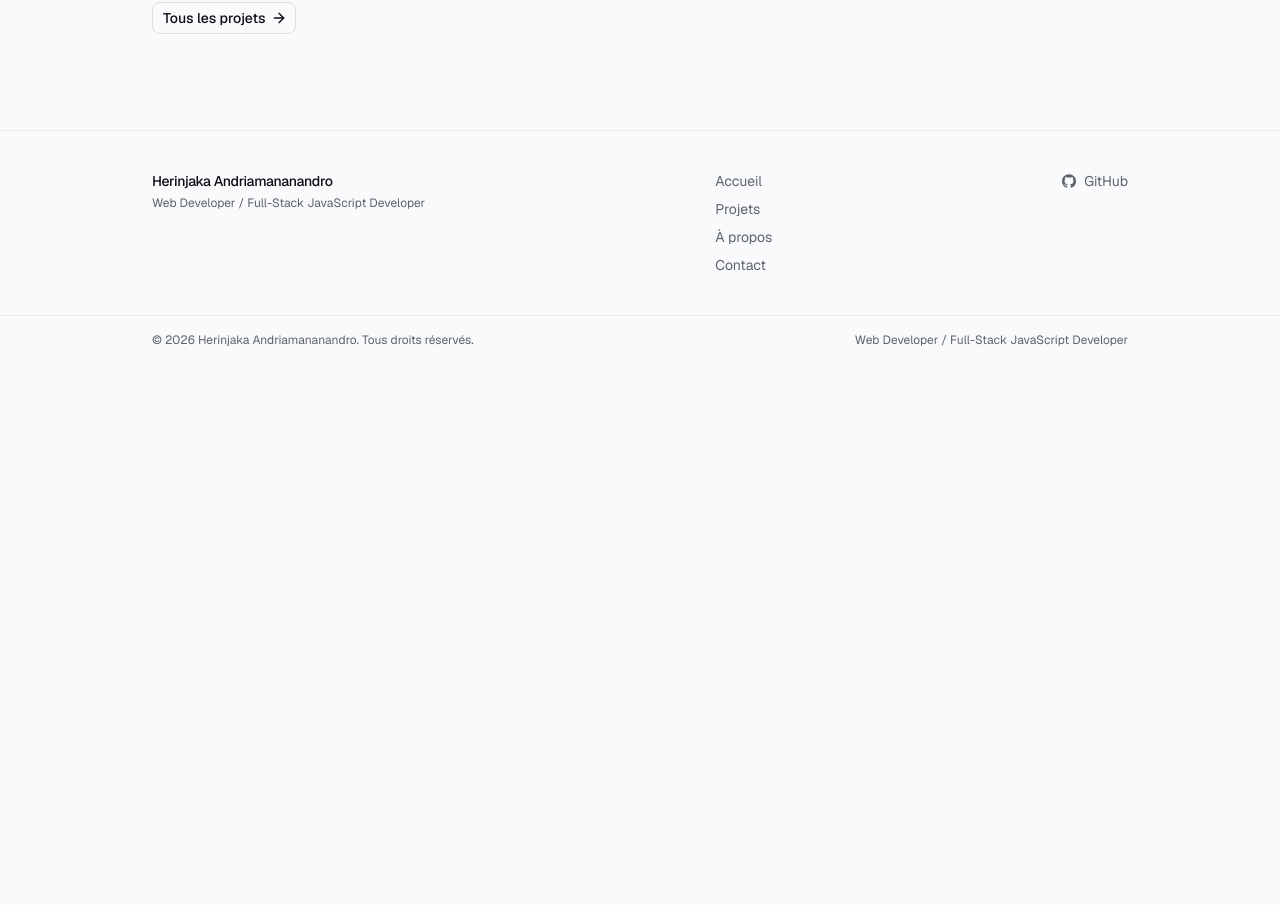
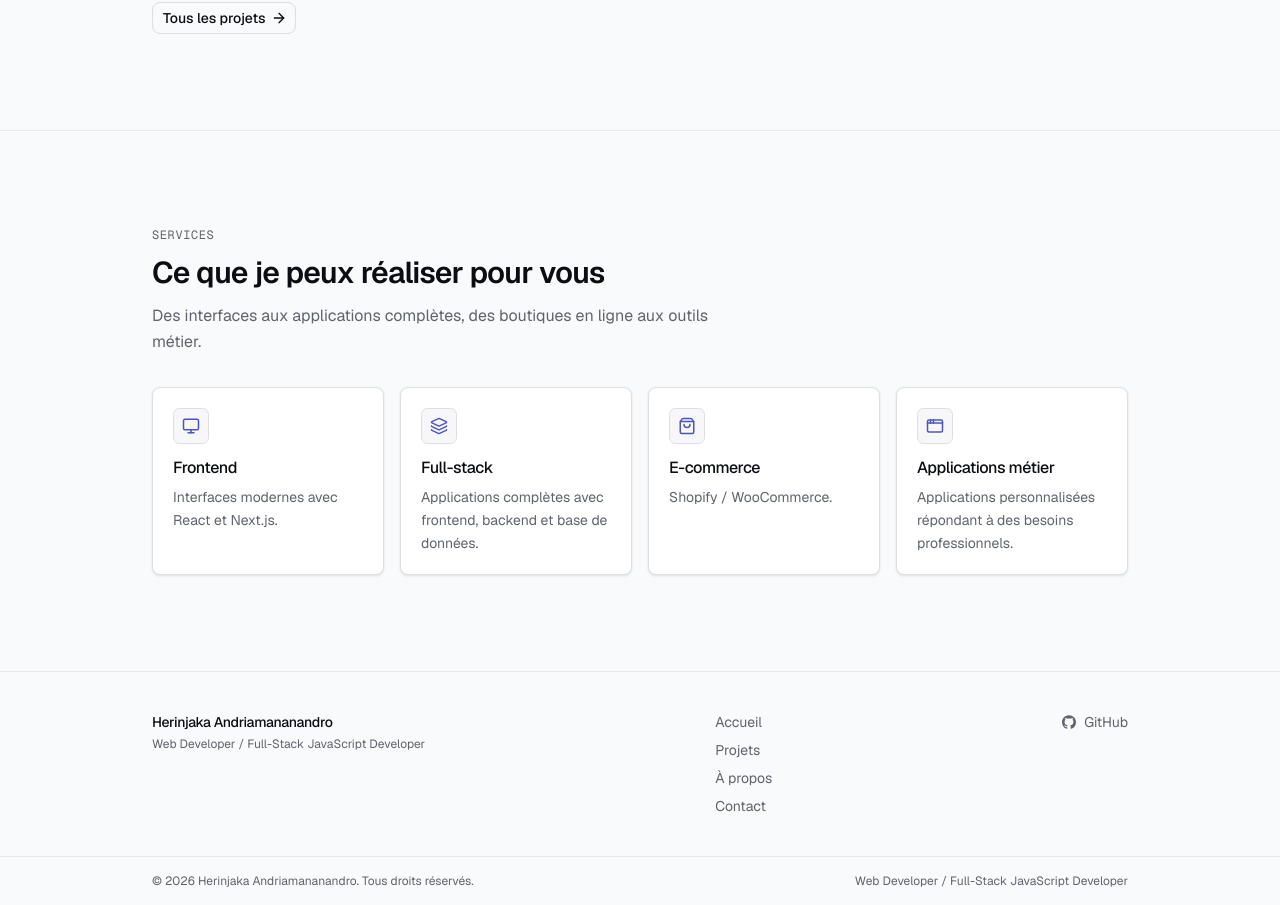
Before and after one commit to Persi02/portfolio-persi, a Next.js app: page / in a window 1280 px wide. Shown: the part 3213-4118 px from the top of the page. Before the commit the page ends 3577 px from the top, so only its background shows below. Built offline with nearby package versions, Linux system fonts and the light colour scheme.

Commit message:
Ajout de la section Services (phase 11)

```diff
--- a/ai/TASKS.md
+++ b/ai/TASKS.md
@@ -7,8 +7,8 @@
 
 ## État d'avancement
 
-- **Phase actuelle :** 10 — Experience (terminée, en attente de validation pour la Phase 11 — Services)
-- **Prochaine phase :** 11 — Services
+- **Phase actuelle :** 11 — Services (terminée, en attente de validation pour la Phase 12 — Contact)
+- **Prochaine phase :** 12 — Contact
 
 ---
 
@@ -140,8 +140,11 @@
 
 ## Phase 11 — Services
 
-- [ ] Créer `src/data/services.ts` (Frontend, Full-stack, E-commerce, Applications métier)
-- [ ] Créer la section Services (concise, 4 cartes max)
+- [x] Vérifier `src/data/services.ts` (4 services du spec §23 : Frontend, Full-stack, E-commerce, Applications métier) — déjà complet, inchangé
+- [x] Créer la section Services — `src/components/sections/services.tsx` (server : grille `sm:grid-cols-2 lg:grid-cols-4`, carte = icône lucide (map id→icône) + titre h3 + description, lien carte → `/contact`)
+- [x] Section concise (4 cartes max, hover élégant cohérent avec ProjectCard)
+- [x] Lier à la section Contact (chaque carte mène à `/contact`)
+- [x] Vérifier : 4 cartes rendues, descriptions du spec, liens `/contact`, 1 h1 et 5 h2 sur l'accueil
 
 ---
 
--- a/src/app/page.tsx
+++ b/src/app/page.tsx
@@ -2,6 +2,7 @@ import { About } from "@/components/sections/about";
 import { Experience } from "@/components/sections/experience";
 import { Hero } from "@/components/sections/hero";
 import { Projects } from "@/components/sections/projects";
+import { Services } from "@/components/sections/services";
 import { Skills } from "@/components/sections/skills";
 
 export default function HomePage() {
@@ -12,6 +13,7 @@ export default function HomePage() {
       <Skills />
       <Experience />
       <Projects />
+      <Services />
     </main>
   );
 }
--- /dev/null
+++ b/src/components/sections/services.tsx
@@ -0,0 +1,75 @@
+import Link from "next/link";
+import {
+  AppWindow,
+  Layers,
+  Monitor,
+  ShoppingBag,
+  type LucideIcon,
+} from "lucide-react";
+
+import { FadeIn } from "@/components/animations/fade-in";
+import {
+  StaggerContainer,
+  StaggerItem,
+} from "@/components/animations/stagger";
+import { services } from "@/data/services";
+
+const serviceIcons: Record<string, LucideIcon> = {
+  frontend: Monitor,
+  "full-stack": Layers,
+  "e-commerce": ShoppingBag,
+  business: AppWindow,
+};
+
+export function Services() {
+  if (services.length === 0) {
+    return null;
+  }
+
+  return (
+    <section className="border-t border-border/60">
+      <div className="mx-auto w-full max-w-5xl px-4 py-16 sm:px-6 lg:py-24">
+        <FadeIn>
+          <p className="font-mono text-xs uppercase tracking-wider text-muted-foreground">
+            Services
+          </p>
+          <h2 className="mt-3 text-2xl font-semibold tracking-tight text-balance sm:text-3xl">
+            Ce que je peux réaliser pour vous
+          </h2>
+          <p className="mt-3 max-w-xl text-base leading-relaxed text-muted-foreground">
+            Des interfaces aux applications complètes, des boutiques en ligne
+            aux outils métier.
+          </p>
+        </FadeIn>
+
+        <StaggerContainer className="mt-8 grid gap-4 sm:grid-cols-2 lg:grid-cols-4">
+          {services.map((service) => {
+            const Icon = serviceIcons[service.id] ?? Layers;
+
+            return (
+              <StaggerItem key={service.id} className="h-full">
+                <Link
+                  href="/contact"
+                  className="group flex h-full flex-col rounded-lg border border-border bg-card p-5 shadow-card transition-[border-color,box-shadow] duration-300 hover:-translate-y-0.5 hover:border-primary/40 hover:shadow-elevated"
+                >
+                  <span className="inline-flex size-9 items-center justify-center rounded-md border border-border bg-muted/50">
+                    <Icon
+                      className="size-4.5 text-primary"
+                      aria-hidden="true"
+                    />
+                  </span>
+                  <h3 className="mt-3 text-base font-medium tracking-tight">
+                    {service.title}
+                  </h3>
+                  <p className="mt-1.5 text-sm leading-relaxed text-muted-foreground">
+                    {service.description}
+                  </p>
+                </Link>
+              </StaggerItem>
+            );
+          })}
+        </StaggerContainer>
+      </div>
+    </section>
+  );
+}
```
